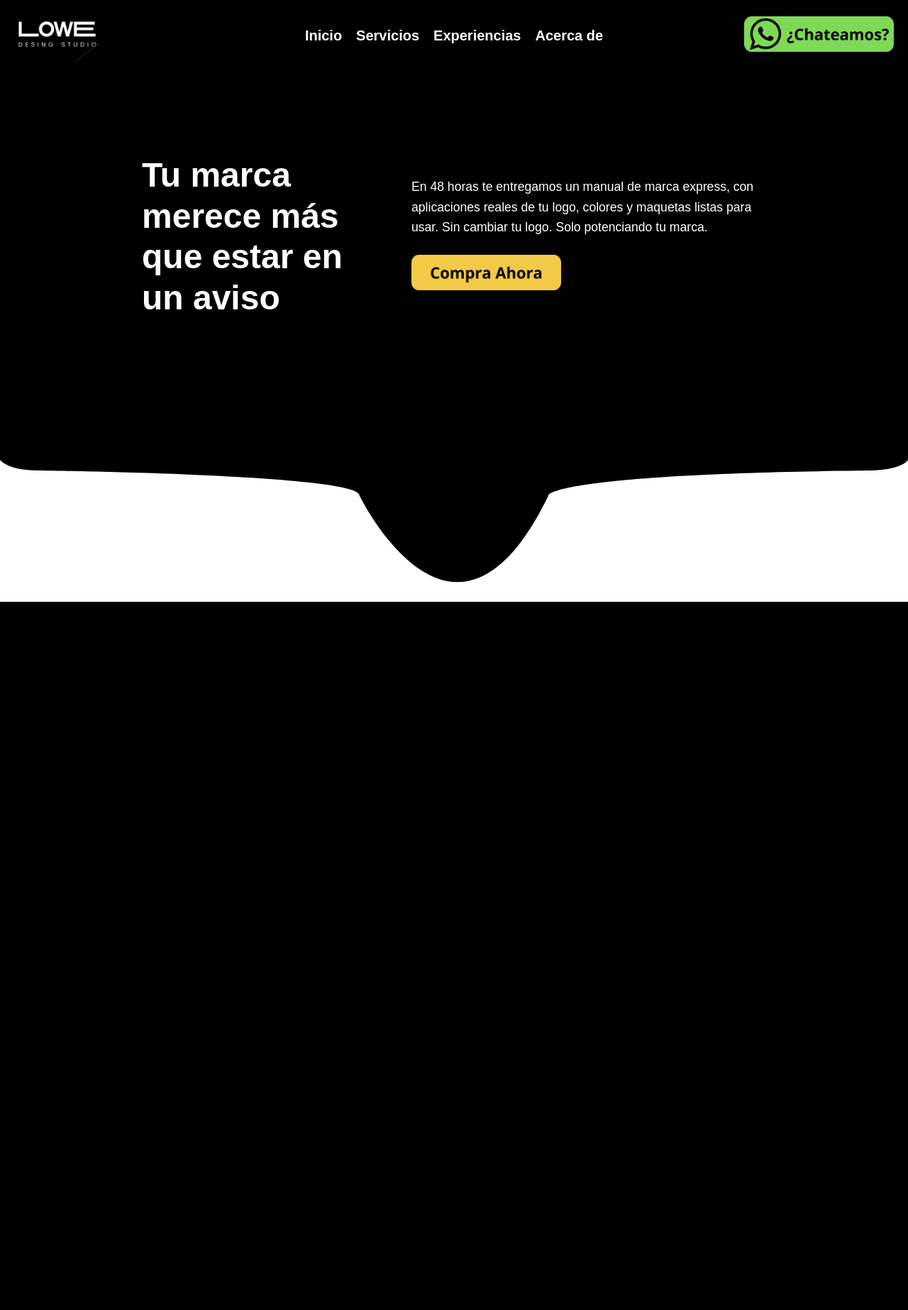
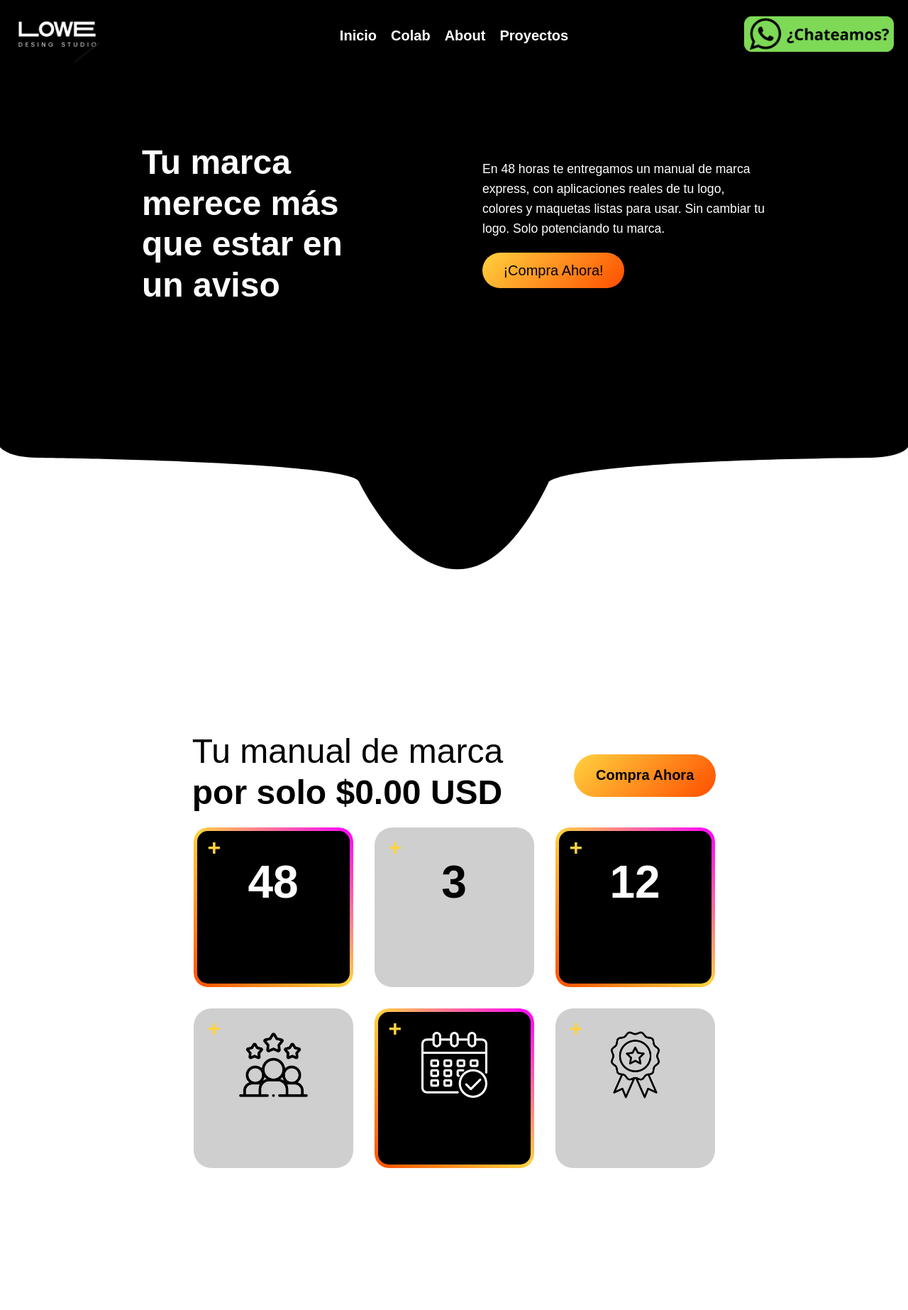
Before and after one commit to Alejosamy96/DesignMaker, a PHP site: page / in a window 1280 px wide. Shown: the whole page at 71% size. Before the commit the page ends 848 px from the top, so only its background shows below. Run offline with PHP 8.4, Linux system fonts and the light colour scheme.

Commit message:
Segunda sección del contenedor principal, debo checar y revisar ciertos detalles, pero, cuando menos, está hermoso, orgullosamente hecho por Alejo y un poco de IA como guía de lectura, un abrazo a quien lea esto FUNCIONÓ HPTAAAAAAA

```diff
--- a/Styles.css
+++ b/Styles.css
@@ -76,7 +76,7 @@ body {
   display: flex;
   justify-content: space-between;
   align-items: center;
-  gap: 5%;
+  gap: 0;
 }
 
 .datacentral-left {
@@ -84,12 +84,12 @@ body {
   font-weight: bold;
   line-height: 1.2;
   margin: 0;
-  width: 40%;
-  padding-left  : 0%;
+  width: 50%;
+  padding-right: 20%;
 }
 
 .datacentral-right {
-  max-width: 500px;
+  max-width: 400px;
   font-size: 1.1rem;
   line-height: 1.6;
   position: relative;
@@ -97,12 +97,154 @@ body {
 }
 
 .datacentral-right .botonCompra{
-  padding-top: 5%;
+  margin-top: 5%;
   height: 50px;
-  width: auto;
+  width: 200px;
+  font-size: 20px;
+  color: black;
+  border: none;
+  border-radius: 30px;
+  cursor: pointer;
+  background: linear-gradient(135deg, #FFD23F, #FF4E00);
+  transition: transform 0.2s;
 }
 
 
+
+.seccionguia-general{
+  background: #ffffff;
+  color: #000000;
+  padding: 200px;
+  margin: 0 auto;
+  display: flex;
+  flex-direction: column;
+  justify-content: center;
+  align-items: center;
+  gap: 20px;
+  max-width: 100%;
+}
+
+.seccionguia-general .top{
+  display: flex;
+  justify-content: center;
+  align-items: center;
+  gap: 100px;
+  max-width: 100%;
+}
+.seccionguia-general .top .texto{
+  font-size: 3rem;
+  line-height: 1.2;
+  max-width: fit-content;
+}
+.seccionguia-general .top .texto .p{
+  font-weight: bold;
+}
+
+.seccionguia-general .top .botonCompra{
+  margin-top: 5%;
+  height: 60px;
+  width: 200px;
+  font-size: 20px;
+  font-weight: bold;
+  color: black;
+  border: none;
+  border-radius: 30px;
+  cursor: pointer;
+  background: linear-gradient(135deg, #FFD23F, #FF4E00);
+  transition: transform 0.2s;
+}
+
+.seccionguia-general .mid{
+  display: grid;
+  grid-template-columns: repeat(3, 225px); /* 3 columnas */
+  gap: 30px; /* espacio entre cajas */
+  max-width: 1200px;
+  margin: 0 auto;
+}
+
+.seccionguia-general .mid .cuadro-oscuro{
+  background: #000000;
+  color: #ffffff;
+  position: relative;
+  aspect-ratio: 1 / 1;        /* cuadrado */
+  width: 100%;                /* ocupa el espacio asignado por el grid */
+  border-radius: 25px;
+  padding: 30px;              /* espacio interno */
+  box-sizing: border-box;
+  text-align: center;
+  font-family: Arial, sans-serif;
+
+  /* efecto borde degradado */
+  border: 0px solid transparent;
+  background-clip: padding-box;
+}
+
+.seccionguia-general .mid .cuadro-oscuro::before{
+  content: "";
+  position: absolute;
+  inset: 0;
+  border-radius: 20px;
+  padding: 5px;
+  background: linear-gradient(45deg, #ff4e00, #ffd23f, #ff00ff);
+  -webkit-mask:
+    linear-gradient(#fff 0 0) content-box,
+    linear-gradient(#fff 0 0);
+  -webkit-mask-composite: xor;
+          mask-composite: exclude;
+}
+
+.seccionguia-general .mid .cuadro-claro{
+  background: #CFCFCF; /* color base */
+  color: #000000;
+  position: relative;
+  aspect-ratio: 1 / 1;        /* cuadrado */
+  width: 100%;                /* ocupa el espacio asignado por el grid */
+  border-radius: 25px;
+  padding: 30px;              /* espacio interno */
+  box-sizing: border-box;
+  text-align: center;
+  font-family: Arial, sans-serif;
+
+  /* efecto borde degradado */
+  border: 0px solid transparent;
+  background-clip: padding-box;
+}
+
+.seccionguia-general .mid h2 {
+  font-size: 4rem;
+  margin: 10px 0;
+  max-width: 100%;
+  text-align: center;
+  margin-left: auto;
+  margin-right: auto;
+}
+
+.seccionguia-general .mid p {
+  font-size: 1rem;
+  line-height: 1.4;
+  max-width: 100%;
+  text-align: center;
+  margin-left: auto;
+  margin-right: auto;
+}
+
+.seccionguia-general .mid img {
+  width: 60%;
+  height: auto;
+  max-height: 60%;
+  object-fit: contain;
+  margin: 0 auto 15px auto;
+  display: block;
+}
+
+.seccionguia-general .mid .icono {
+  position: absolute;
+  top: 10px;
+  left: 20px;
+  font-weight: bold;
+  font-size: 2rem;
+  color: #ffd23f;
+}
 
 .curva {
   background-color: #000000;
--- a/index.html
+++ b/index.html
@@ -19,12 +19,11 @@
     <nav class="menu-center">
       <ul>
         <li><a href="#">Inicio</a></li>
-        <li><a href="#">Servicios</a></li>
-        <li><a href="#">Experiencias</a></li>
-        <li><a href="#">Acerca de</a></li>
+        <li><a href="#">Colab</a></li>
+        <li><a href="#">About</a></li>
+        <li><a href="#">Proyectos</a></li>
       </ul>
     </nav>
-
 
     <div class="menu-right">
       <a href="https://wa.me/573112171450?text=Hola%2C%20Quiero%20mejorar%20mi%20marca" target="_blank">
@@ -36,11 +35,6 @@
 
 
   <main class="contenido">
-    <section>
-      <>
-    </section>
-
-
 
     <section class="datacentral">
       <div class="datacentral-container">
@@ -52,12 +46,11 @@
           con aplicaciones reales de tu logo, colores y maquetas listas para usar.
           Sin cambiar tu logo. Solo potenciando tu marca.
           <a href="https://wa.me/573112171450?text=Hola%2C%20Quiero%20mejorar%20mi%20marca" target="_blank">
-            <img src="IMG/Compra Ahora.png" alt="CompraAhora" class="botonCompra">
+            <button class="botonCompra">¡Compra Ahora!</button>
           </a>
         </div>
       </div>
     </section>
-
     <section class="curva">
       <svg class="lineaDeSeparacion" viewBox="0 0 1200 800" preserveAspectRatio="none" xmlns="http://www.w3.org/2000/svg">
         <path fill="#ffffff" d="
@@ -71,6 +64,48 @@
       </svg>
     </section>
 
+    <section class="Testimoniales">
+
+    </section>
+
+    <section class="seccionguia-general">
+      <div class="top">
+        <div class="texto">
+          Tu manual de marca
+          <div class="p">por solo $0.00 USD</div>
+        </div>
+        <a href="https://wa.me/573112171450?text=Hola%2C%20Quiero%20mejorar%20mi%20marca" target="_blank">
+          <button class="botonCompra">Compra Ahora</button>
+      </a>
+      </div>
+      <div class="mid">
+        <div class="cuadro-oscuro">
+          <div class="icono">+</div>
+          <h2>48</h2>
+        </div>
+        <div class="cuadro-claro">
+          <div class="icono">+</div>
+          <h2>3</h2>
+        </div>
+        <div class="cuadro-oscuro">
+          <div class="icono">+</div>
+          <h2>12</h2>
+        </div>
+        <div class="cuadro-claro">
+          <div class="icono">+</div>
+          <img src="IMG/Equipo.png">
+        </div>
+        <div class="cuadro-oscuro">
+          <div class="icono">+</div>
+          <img src="IMG/Calendario.png">
+        </div>
+        <div class="cuadro-claro">
+          <div class="icono">+</div>
+          <img src="IMG/Medalla.png">
+        </div>
+      </div>
+    </section>
+
   </main>
 </body>
 </html>
```
Also changed, not shown: IMG/Calendario.png (added), IMG/Equipo.png (added), IMG/Medalla.png (added). Lines whose indentation alone changed are shown as unchanged.
